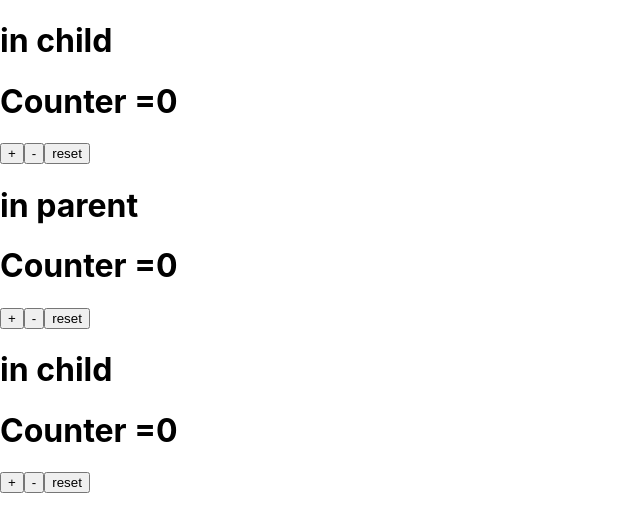
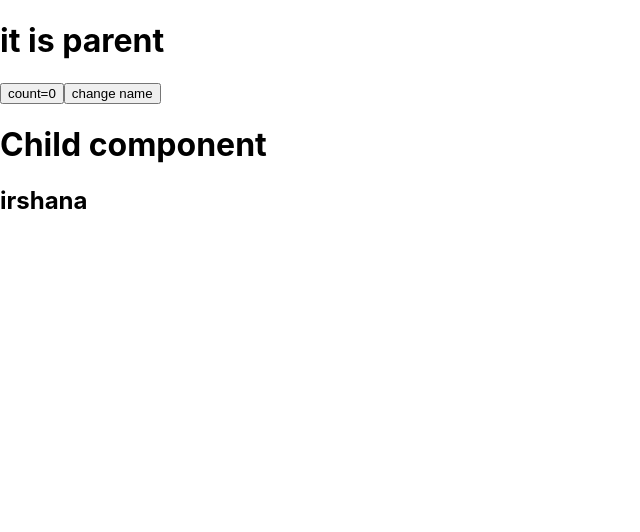
Before and after one commit to Irshanac/React_Basic, a React (Create React App) app: page / in a window 1280 px wide. Shown: the top 532 px of the page, without its empty margins (0-640 px from the left). Built offline with nearby package versions, Linux system fonts and the light colour scheme.

Commit message:
react.memo

```diff
--- a/src/App.js
+++ b/src/App.js
@@ -1,18 +1,11 @@
 import React from "react";
-// import LearnContext from "./components/context/LearnContext";
-// import BaseComponent from "bootstrap/js/dist/base-component";
-//import BasicFile from "./components/Hooks.js/BasicFile";
-import Count1 from "./components/Hooks.js/Count1";
-const Asd=React.lazy(()=>import('./components/Hooks.js/Counter2'))
+import Parent from "./components/mem0/Parent";
+
 function App() {
   return (
     <div >
-      {/* //<LearnContext></LearnContext> */}
-      <React.Suspense fallback={<div>Loading</div>}>
-        <Asd/>
-      </React.Suspense>
-      <Count1/>
-    </div>
+      <Parent/>
+     </div>
   );
 }
 
--- /dev/null
+++ b/src/components/mem0/Child.js
@@ -0,0 +1,12 @@
+import React from 'react'
+const Child=(props)=>{
+    console.log("child re-render");
+
+    return(
+        <>
+            <h1>Child component</h1>
+            <h2>{props.name}</h2>
+        </>
+    )
+}
+export default React.memo(Child)
--- /dev/null
+++ b/src/components/mem0/Parent.js
@@ -0,0 +1,17 @@
+import React, { useState } from "react";
+import Child from "./Child";
+const Parent=()=>{
+    const [count,setCount]=useState(0)
+    const [name,setName]=useState("irshana")
+    console.log("parent rerender");
+
+return(
+    <>
+        <h1>it is parent</h1>
+        <button onClick={()=>setCount(count+1)}>count={count}</button>
+        <button onClick={()=>setName("irshana ismail")}>change name</button>
+        <Child name={name}/>
+    </>
+)
+}
+export default Parent
```
